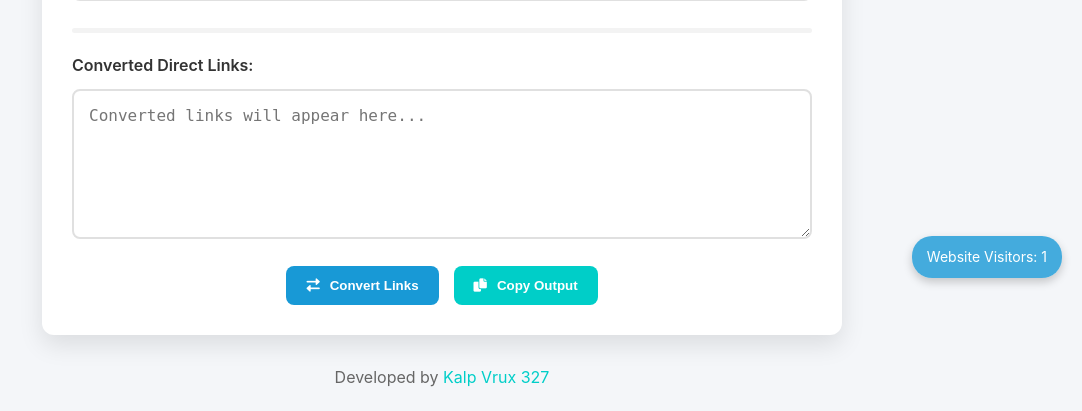
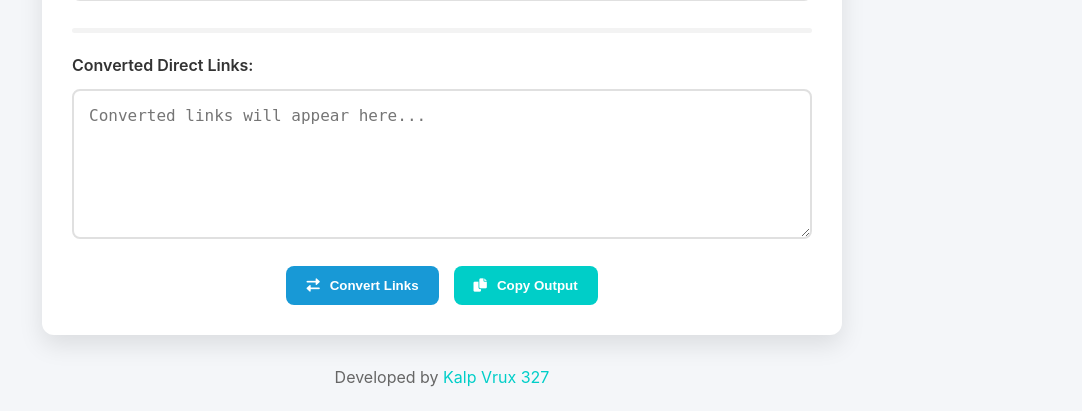
Before and after one commit to kakadhola/Fitgirl-Link-grabber, a Flask app: page / in a window 1280 px wide. Shown: the part 502-913 px from the top of the page, without its empty margins (198-1280 px from the left). Run offline with Flask 3, Linux system fonts and the light colour scheme.

Commit message:
Update index.html

```diff
--- a/templates/index.html
+++ b/templates/index.html
@@ -216,8 +216,6 @@
                 <i class="fas fa-copy"></i> Copy Output
             </button>
         </div>
-
-        <p id="visitorCounter">Website Visitors: {{ visitor_count }}</p>
     </div>
 
     <footer class="footer">
```
